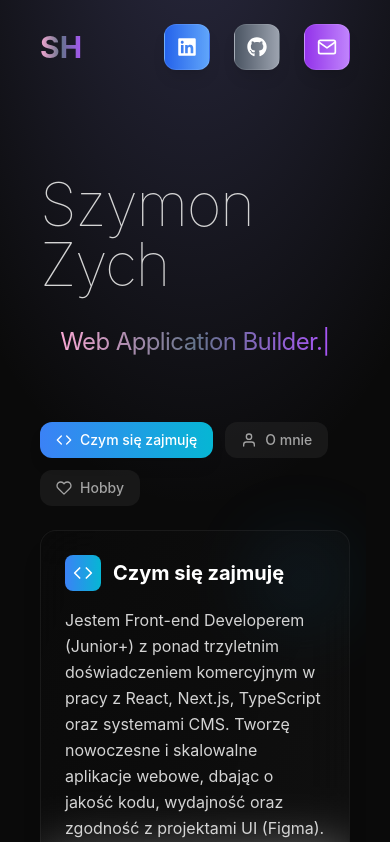
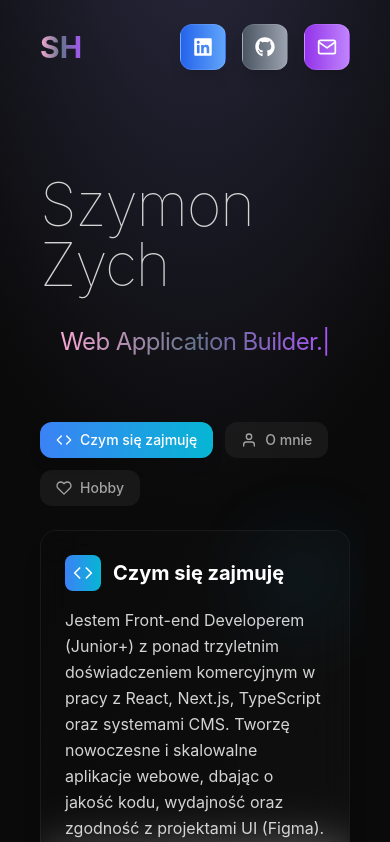
Before and after one commit to szymszaj/Portfolio, a React (Vite) app in the folder react-portfolio/: page / in a window 390 px wide. Shown: the top 842 px of the page. Built offline with nearby package versions, Linux system fonts and the light colour scheme.

Commit message:
fix: Adjust gap in Navbar social links for improved layout

```diff
--- a/react-portfolio/src/components/Navbar.jsx
+++ b/react-portfolio/src/components/Navbar.jsx
@@ -83,7 +83,7 @@ const Navbar = () => {
           </motion.span>
         </motion.div>
 
-        <div className="flex items-center justify-center gap-6 text-2xl">
+        <div className="flex items-center justify-center gap-4 lg:gap-6 text-2xl">
           {socialLinks.map((link, index) => {
             const Icon = link.icon;
             return (
```
